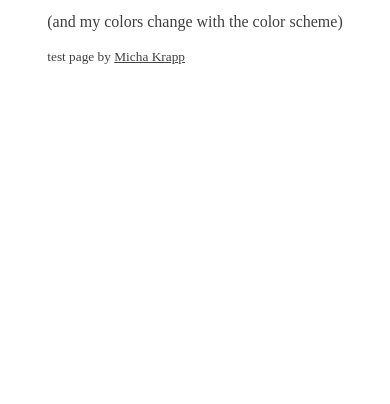
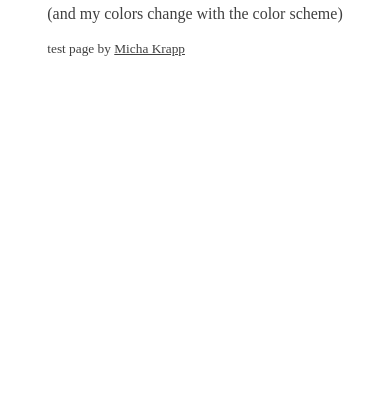
Before and after one commit to michakrapp/michakrapp.github.io, a plain HTML site: page index.html in a window 390 px wide. Shown: the part 448-852 px from the top of the page. Drawn offline with Linux system fonts and the light colour scheme.

Commit message:
responsivness

```diff
--- a/index.html
+++ b/index.html
@@ -1,6 +1,8 @@
 <!DOCTYPE html>
 <html>
     <head>
+        <meta name="viewport" content="width=device-width, initial-scale=1.0">
+        <title>Github hosted test page by Micha Krapp</title>
         <link rel="stylesheet" href="style.css">
     </head>
     <body>
--- a/style.css
+++ b/style.css
@@ -31,6 +31,8 @@ html, body {
 }
 
 body {
+    margin: 0;
+    padding: 0;
     color: var(--color-text);
     background-color: var(--color-background);
 }
```
